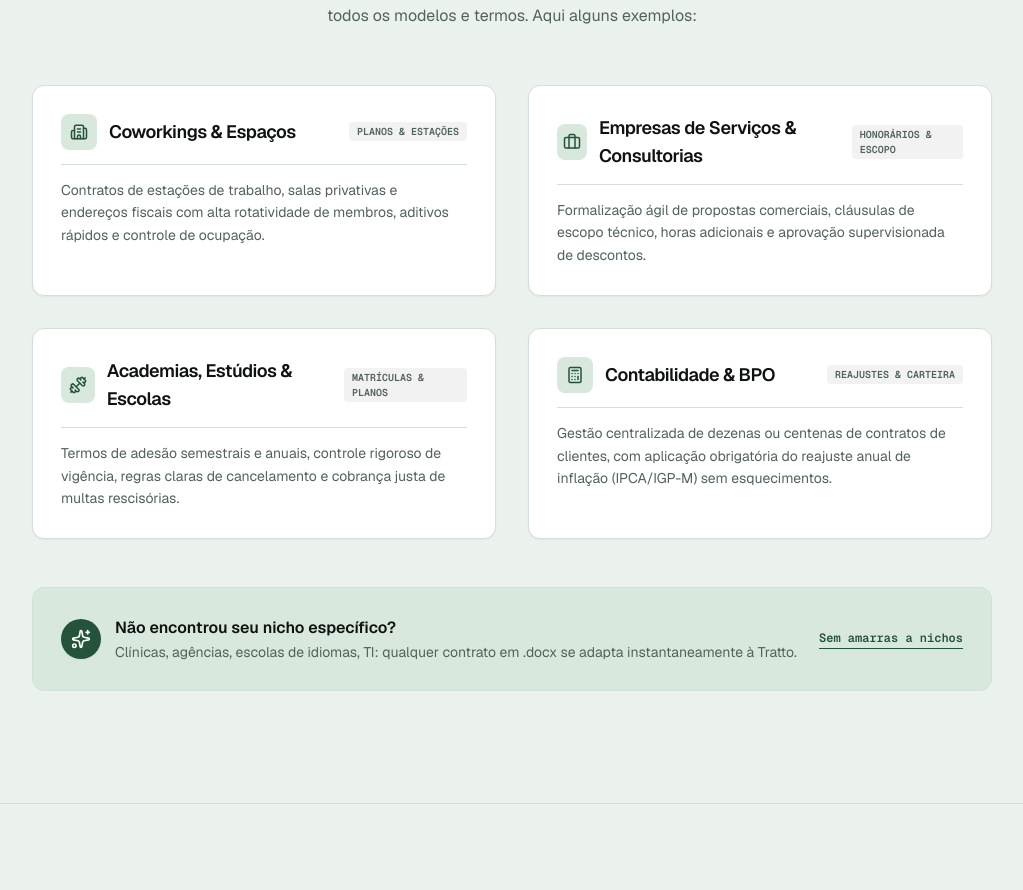
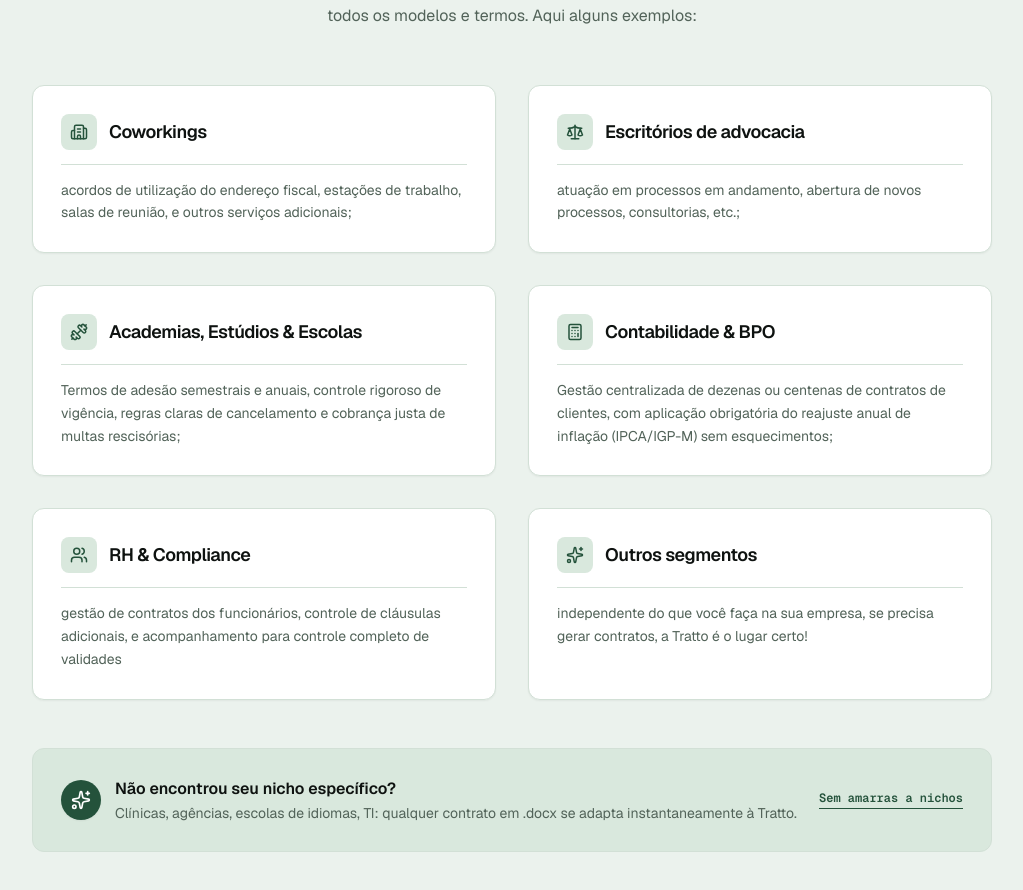
Before and after one commit to brtorresdel/tratto-landing-page, a Next.js app: page / in a window 1280 px wide. Shown: the part 4829-5719 px from the top of the page, without its empty margins (128-1151 px from the left). Built offline with nearby package versions, Linux system fonts and the light colour scheme.

Commit message:
feat(audience): atualizar cards com 6 segmentos e remover badges de subtitulo

```diff
--- a/src/components/audience-section.tsx
+++ b/src/components/audience-section.tsx
@@ -1,35 +1,43 @@
 import React from "react";
-import { Building2, Briefcase, Dumbbell, Calculator, Sparkles } from "lucide-react";
+import { Building2, Scale, Dumbbell, Calculator, Users, Sparkles } from "lucide-react";
 
 export function AudienceSection() {
   const segments = [
     {
       icon: Building2,
-      name: "Coworkings & Espaços",
-      badge: "Planos & Estações",
+      name: "Coworkings",
       description:
-        "Contratos de estações de trabalho, salas privativas e endereços fiscais com alta rotatividade de membros, aditivos rápidos e controle de ocupação.",
+        "acordos de utilização do endereço fiscal, estações de trabalho, salas de reunião, e outros serviços adicionais;",
     },
     {
-      icon: Briefcase,
-      name: "Empresas de Serviços & Consultorias",
-      badge: "Honorários & Escopo",
+      icon: Scale,
+      name: "Escritórios de advocacia",
       description:
-        "Formalização ágil de propostas comerciais, cláusulas de escopo técnico, horas adicionais e aprovação supervisionada de descontos.",
+        "atuação em processos em andamento, abertura de novos processos, consultorias, etc.;",
     },
     {
       icon: Dumbbell,
       name: "Academias, Estúdios & Escolas",
-      badge: "Matrículas & Planos",
       description:
-        "Termos de adesão semestrais e anuais, controle rigoroso de vigência, regras claras de cancelamento e cobrança justa de multas rescisórias.",
+        "Termos de adesão semestrais e anuais, controle rigoroso de vigência, regras claras de cancelamento e cobrança justa de multas rescisórias;",
     },
     {
       icon: Calculator,
       name: "Contabilidade & BPO",
-      badge: "Reajustes & Carteira",
       description:
-        "Gestão centralizada de dezenas ou centenas de contratos de clientes, com aplicação obrigatória do reajuste anual de inflação (IPCA/IGP-M) sem esquecimentos.",
+        "Gestão centralizada de dezenas ou centenas de contratos de clientes, com aplicação obrigatória do reajuste anual de inflação (IPCA/IGP-M) sem esquecimentos;",
+    },
+    {
+      icon: Users,
+      name: "RH & Compliance",
+      description:
+        "gestão de contratos dos funcionários, controle de cláusulas adicionais, e acompanhamento para controle completo de validades",
+    },
+    {
+      icon: Sparkles,
+      name: "Outros segmentos",
+      description:
+        "independente do que você faça na sua empresa, se precisa gerar contratos, a Tratto é o lugar certo!",
     },
   ];
 
@@ -56,18 +64,13 @@ export function AudienceSection() {
                 className="rounded-xl border border-[var(--border-subtle)] bg-[var(--bg-card)] p-6 sm:p-7 shadow-xs transition duration-300 hover:shadow-md hover:border-[var(--accent-primary)]/40 flex flex-col justify-between"
               >
                 <div>
-                  <div className="flex items-center justify-between pb-3.5 border-b border-[var(--border-subtle)]">
-                    <div className="flex items-center gap-3">
-                      <div className="flex h-9 w-9 items-center justify-center rounded-lg bg-[var(--accent-surface)] text-[var(--accent-primary)]">
-                        <Icon className="h-4.5 w-4.5" />
-                      </div>
-                      <h3 className="font-sans text-base sm:text-lg font-semibold text-[var(--text-main)] tracking-tight">
-                        {seg.name}
-                      </h3>
+                  <div className="flex items-center gap-3 pb-3.5 border-b border-[var(--border-subtle)]">
+                    <div className="flex h-9 w-9 items-center justify-center rounded-lg bg-[var(--accent-surface)] text-[var(--accent-primary)] shrink-0">
+                      <Icon className="h-4.5 w-4.5" />
                     </div>
-                    <span className="font-mono text-[10px] uppercase font-semibold text-[var(--text-muted)] bg-black/5 px-2 py-0.5 rounded">
-                      {seg.badge}
-                    </span>
+                    <h3 className="font-sans text-base sm:text-lg font-semibold text-[var(--text-main)] tracking-tight">
+                      {seg.name}
+                    </h3>
                   </div>
 
                   <p className="mt-3.5 text-xs sm:text-sm text-[var(--text-muted)] leading-relaxed">
```
Also changed, not shown: 1 other file (tests, documents, lock files or other folders).
